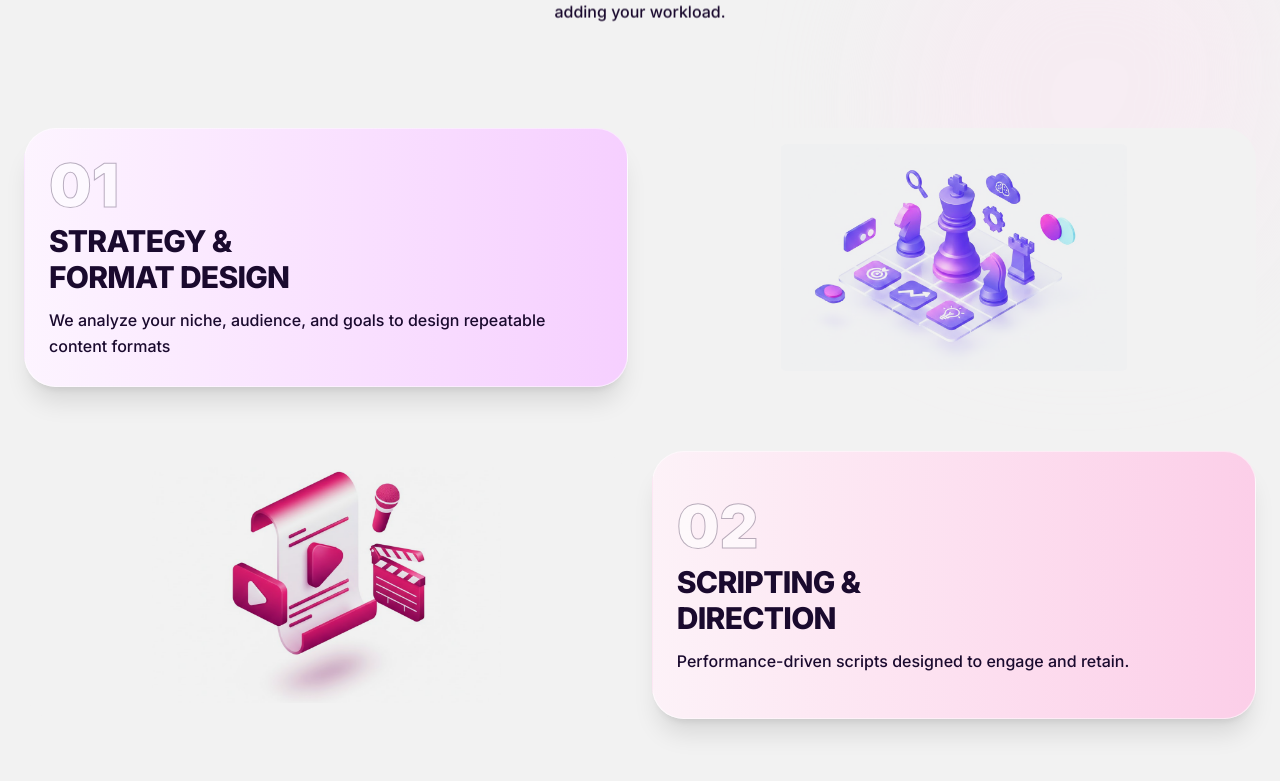
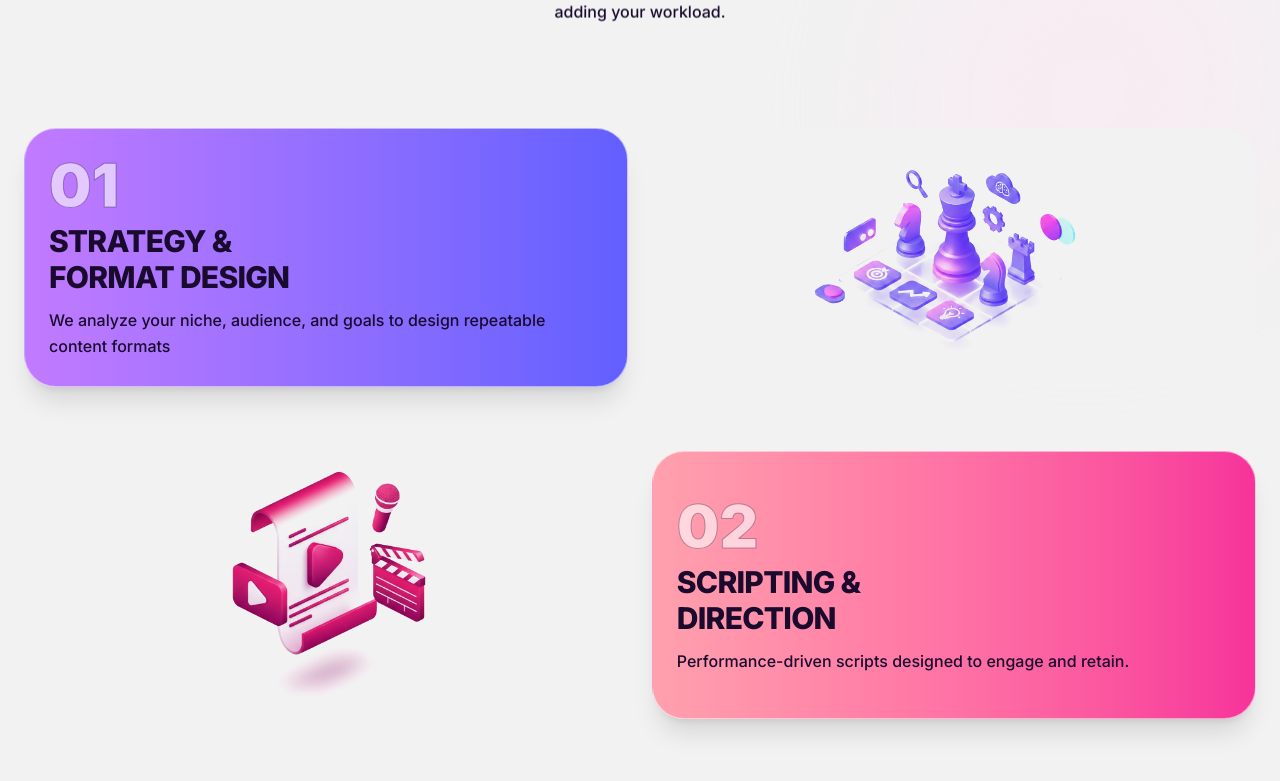
Before and after one commit to Ajtiwari26/vido, a Next.js app: page / in a window 1280 px wide. Shown: the part 1424-2205 px from the top of the page. Built offline with nearby package versions, Linux system fonts and the light colour scheme.

Commit message:
colour match

```diff
--- a/app/page.tsx
+++ b/app/page.tsx
@@ -168,28 +168,28 @@ export default function Home() {
                 number: "01",
                 title: "STRATEGY &\nFORMAT DESIGN",
                 description: "We analyze your niche, audience, and goals to design repeatable content formats",
-                color: "bg-gradient-to-r from-fuchsia-50 to-fuchsia-200",
+                color: "bg-gradient-to-r from-purple-400 to-indigo-500",
                 image: "/slidesimages/slide3.png",
               },
               {
                 number: "02",
                 title: "SCRIPTING &\nDIRECTION",
                 description: "Performance-driven scripts designed to engage and retain.",
-                color: "bg-gradient-to-r from-pink-50 to-pink-200",
+                color: "bg-gradient-to-r from-rose-300 to-pink-500",
                 image: "/slidesimages/slide1.png",
               },
               {
                 number: "03",
                 title: "EDITING &\nPRODUCTION",
                 description: "Polished, professional content execution delivered consistently",
-                color: "bg-gradient-to-r from-emerald-50 to-emerald-200",
+                color: "bg-gradient-to-r from-emerald-200 to-teal-400",
                 image: "/slidesimages/slide2.png",
               },
               {
                 number: "04",
                 title: "POSTING &\nMANAGEMENT",
                 description: "Polished, professional content execution delivered consistently",
-                color: "bg-gradient-to-r from-sky-50 to-sky-200",
+                color: "bg-gradient-to-r from-sky-300 to-blue-500",
                 image: "/slidesimages/slide4.png",
               },
             ]} />
--- a/components/StackingCards.tsx
+++ b/components/StackingCards.tsx
@@ -91,7 +91,7 @@ export default function StackingCards({ cards }: StackingCardsProps) {
                   alt={service.title}
                   width={400}
                   height={300}
-                  className="w-full max-w-[350px] object-contain hover:scale-105 transition-transform duration-500 will-change-transform mix-blend-multiply"
+                  className="w-full max-w-[350px] object-contain hover:scale-105 transition-transform duration-500 will-change-transform mix-blend-darken"
                 />
               </div>
 
```
